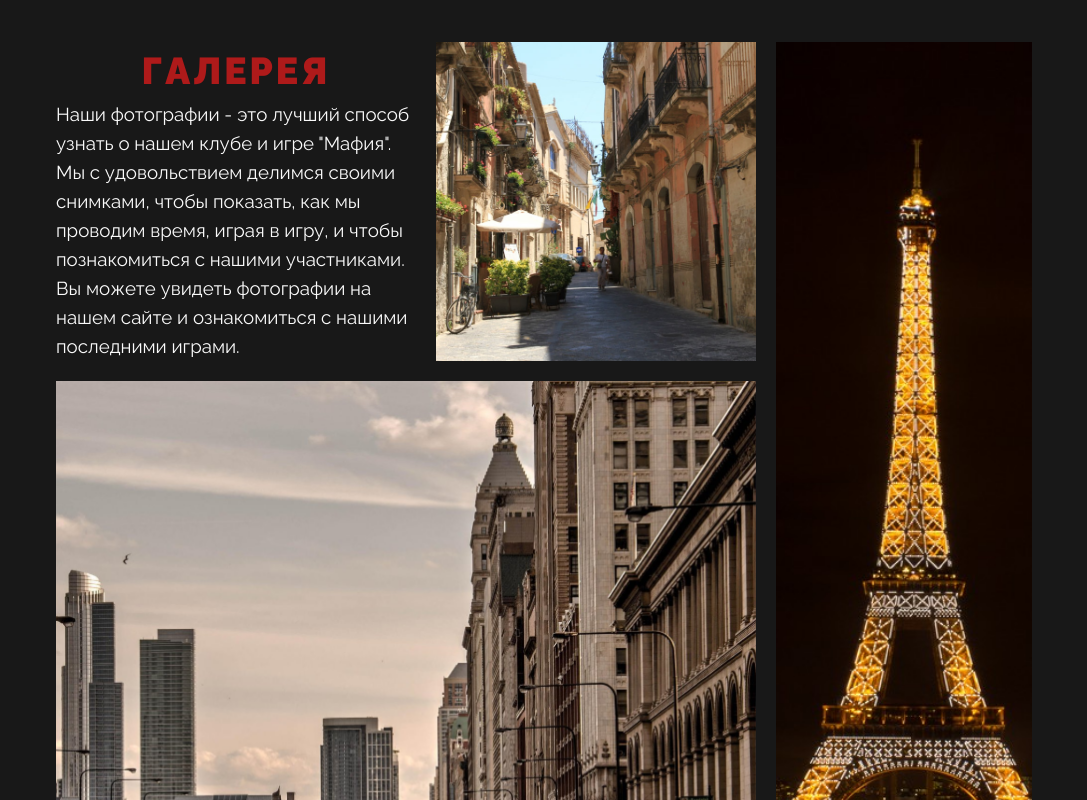
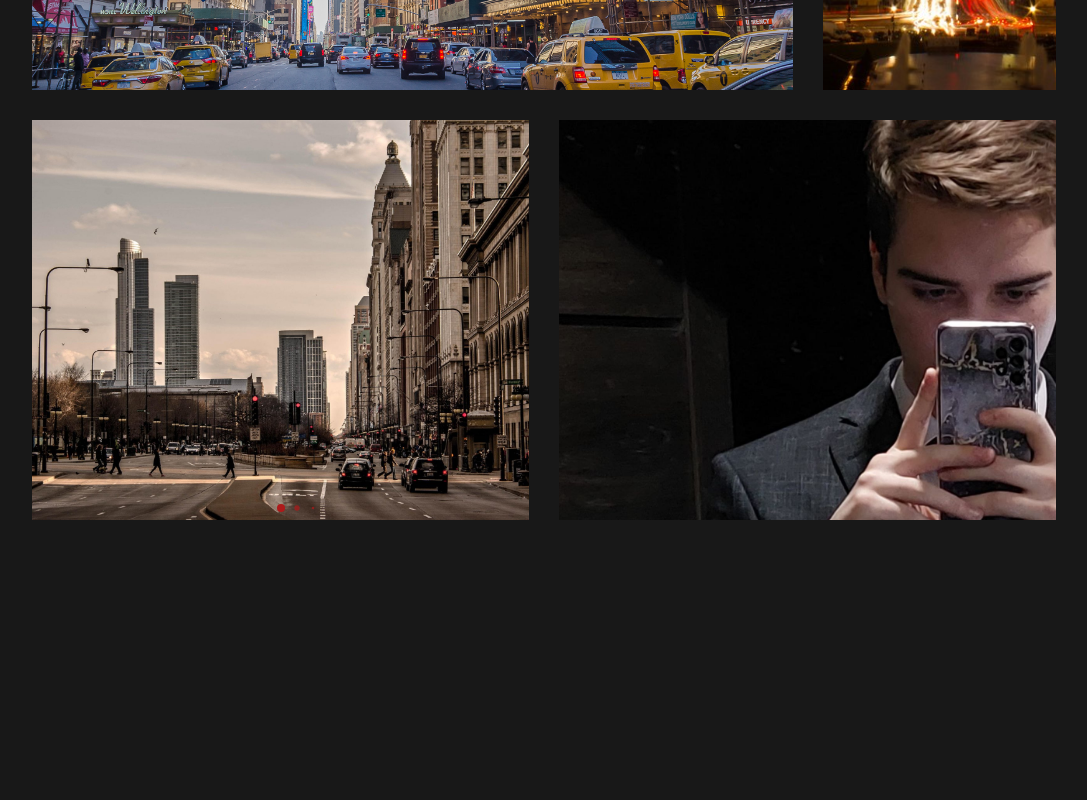
Before and after one commit to avvakumovid/mafia, a Next.js app: page / in a window 1280 px wide. Shown: the part 2420-3220 px from the top of the page, without its empty margins (96-1183 px from the left). Built offline with nearby package versions, Linux system fonts and the light colour scheme.

Commit message:
feat: new gallery

```diff
--- a/src/pages/index.tsx
+++ b/src/pages/index.tsx
@@ -88,16 +88,11 @@ export default function Home() {
           </p>
         </div>
       </section>
-      <section className='location section'>
-        <h2 className='location__heading heading'>Локации</h2>
-        <div></div>
-      </section>
-      <section className='gallery section'>
-        <div className='container'>
-          <div className='box-1'>
-            <div className='gallery__heading content'>
-              <h2 className='gallery__heading heading'>Галерея</h2>
-              <p className='gallery__paragraph '>
+      <section className='section'>
+        <div className='grid'>
+          <div className='grid__item'>
+            <h2 className='heading'>Галерея фотографий</h2>
+            <p className='grid__paragraph'>
               Наши фотографии - это лучший способ узнать о нашем клубе и игре
               "Мафия". Мы с удовольствием делимся своими снимками, чтобы
               показать, как мы проводим время, играя в игру, и чтобы
@@ -105,8 +100,7 @@ export default function Home() {
               на нашем сайте и ознакомиться с нашими последними играми.
             </p>
           </div>
-          </div>
-          <div className='box-2'>
+          <div className='grid__item'>
             <Image
               alt='cars'
               src={sicilia}
@@ -114,14 +108,12 @@ export default function Home() {
               unoptimized
               quality={100}
               fill
-              sizes='100vw'
               style={{
                 objectFit: 'cover',
-                objectPosition: 'center center',
               }}
             />
           </div>
-          <div className='box-3'>
+          <div className='grid__item'>
             <Image
               alt='cars'
               src={paris}
@@ -129,34 +121,12 @@ export default function Home() {
               unoptimized
               quality={100}
               fill
-              sizes='100vw'
-              style={{ objectFit: 'cover' }}
+              style={{
+                objectFit: 'cover',
+              }}
             />
           </div>
-          <div className='box-4'>
-            <Swiper
-              pagination={{
-                dynamicBullets: true,
-              }}
-              modules={[Pagination]}
-              className='mySwiper'
-            >
-              <SwiperSlide>
-                <div className='swiper__slide'>
-                  <Image
-                    alt='cars'
-                    src={chicago}
-                    placeholder='blur'
-                    unoptimized
-                    quality={100}
-                    fill
-                    sizes='100vw'
-                    style={{ objectFit: 'cover' }}
-                  />
-                </div>
-              </SwiperSlide>
-              <SwiperSlide>
-                <div className='swiper__slide'>
+          <div className='grid__item'>
             <Image
               alt='cars'
               src={newYork}
@@ -164,65 +134,103 @@ export default function Home() {
               unoptimized
               quality={100}
               fill
-                    sizes='100vw'
-                    style={{ objectFit: 'cover' }}
+              style={{
+                objectFit: 'cover',
+              }}
+            />
+          </div>
+          <div className='grid__item'>
+            <Swiper
+              pagination={{
+                dynamicBullets: true,
+              }}
+              className='grid__swiper'
+              modules={[Pagination]}
+            >
+              <SwiperSlide>
+                <div className='grid__swiper'>
+                  <Image
+                    alt='cars'
+                    src={chicago}
+                    placeholder='blur'
+                    unoptimized
+                    quality={100}
+                    style={{
+                      height: '100%',
+                      width: 'auto',
+                    }}
                   />
                 </div>
               </SwiperSlide>
               <SwiperSlide>
-                <div className='swiper__slide'>
+                <div className='grid__swiper'>
+                  <Image
+                    alt='cars'
+                    src={newYork}
+                    placeholder='blur'
+                    unoptimized
+                    quality={100}
+                    className='grid__swiper'
+                  />
+                </div>
+              </SwiperSlide>
+              <SwiperSlide>
+                <div className='grid__swiper'>
                   <Image
                     alt='cars'
                     src={sicilia}
                     placeholder='blur'
                     unoptimized
                     quality={100}
-                    fill
-                    sizes='100vw'
-                    style={{ objectFit: 'cover' }}
+                    className='grid__swiper'
                   />
                 </div>
               </SwiperSlide>
               <SwiperSlide>
-                <div className='swiper__slide'>
+                <div className='grid__swiper'>
                   <Image
                     alt='cars'
                     src={paris}
                     placeholder='blur'
                     unoptimized
                     quality={100}
-                    fill
-                    sizes='100vw'
-                    style={{ objectFit: 'cover' }}
+                    className='grid__swiper'
+                  />
+                </div>
+              </SwiperSlide>
+              <SwiperSlide>
+                <div className='grid__swiper'>
+                  <Image
+                    alt='cars'
+                    src={paris}
+                    placeholder='blur'
+                    unoptimized
+                    quality={100}
+                    className='grid__swiper'
                   />
                 </div>
               </SwiperSlide>
             </Swiper>
           </div>
-          <div className='box-5'>
+          <div className='grid__item'>
             <Image
               alt='cars'
-              src={newYork}
+              src={ff}
               placeholder='blur'
               unoptimized
               quality={100}
               fill
-              style={{ objectFit: 'cover' }}
-            />
-          </div>
-          <div className='box-6'>
-            <Image
-              alt='cars'
-              src={newYork}
-              placeholder='blur'
-              unoptimized
-              quality={100}
-              fill
-              style={{ objectFit: 'cover' }}
+              style={{
+                objectFit: 'cover',
+              }}
             />
           </div>
         </div>
       </section>
+      <section className='location section'>
+        <h2 className='location__heading heading'>Локации</h2>
+        <div></div>
+      </section>
     </>
   );
 }
--- a/src/styles/styles.css
+++ b/src/styles/styles.css
@@ -189,27 +189,6 @@
   height: auto;
 }
 
-
-
-.swiper {
-  width: 100%;
-}
-
-.swiper-slide {
-  text-align: center;
-  font-size: 18px;
-  /* Center slide text vertically */
-  display: flex;
-  justify-content: center;
-  align-items: center;
-}
-
-
-.swiper__slide {
-  width: 100%;
-  height: 80vh;
-}
-
 .swiper-pagination-bullet {
   background-color: var(--red) !important;
   opacity: .7 !important;
@@ -268,12 +247,10 @@
 
 .box-2 {
   grid-area: B;
-  min-width: 25vw;
 }
 
 .box-3 {
   grid-area: C;
-  min-width: 20vw;
 }
 
 .box-4 {
@@ -288,6 +265,63 @@
 .box-6 {
   grid-area: F;
 
+}
+
+
+.grid {
+  display: grid;
+  grid-template-columns: 1fr 1fr 1fr 1fr;
+  grid-template-rows: repeat(3, 50vh);
+  grid-gap: 30px;
+}
+
+.grid__item {
+  display: grid;
+  place-items: center;
+  position: relative;
+
+}
+
+.grid__swiper {
+  width: 100%;
+  height: 50vh;
+}
+
+.grid__paragraph {
+  margin-top: calc(());
+  font-size: calc(var(--index) * 0.9);
+}
+
+.grid__item:nth-child(1) {
+  display: flex;
+  flex-direction: column;
+  justify-content: center;
+  align-items: flex-start;
+  text-align: start;
+  grid-column-start: 1;
+  grid-column-end: 3;
+}
+
+.grid__item:nth-child(3) {
+  grid-column-start: 4;
+  grid-column-end: 4;
+  grid-row-start: 1;
+  grid-row-end: 3;
+}
+
+.grid__item:nth-child(4) {
+  grid-column-start: 1;
+  grid-column-end: 4;
+}
+
+.grid__item:nth-child(5) {
+  grid-column-start: 1;
+  grid-column-end: 3;
+}
+
+.grid__item:nth-child(6) {
+  grid-column-start: 3;
+  grid-column-end: 5;
 }
 
 @media (max-width: 990px) {
@@ -339,7 +373,33 @@
   .swiper__slide {
     height: 50vh;
   }
+
+  .grid {
+    grid-template-columns: 1fr;
+    grid-template-rows: auto;
+    grid-auto-rows: 25vh;
+  }
+
+  .grid__item:nth-child(1) {
+    align-items: center;
+    text-align: center;
+
+  }
+
+  .grid__item {
+    grid-column: auto !important;
+    grid-row: auto !important;
+  }
+
+  .grid__swiper {
+    width: 100%;
+    height: 25vh;
+  }
+
+
 }
+
+
 
 @media (max-width: 820px) {}
 
```
Lines whose indentation alone changed are shown as unchanged.
